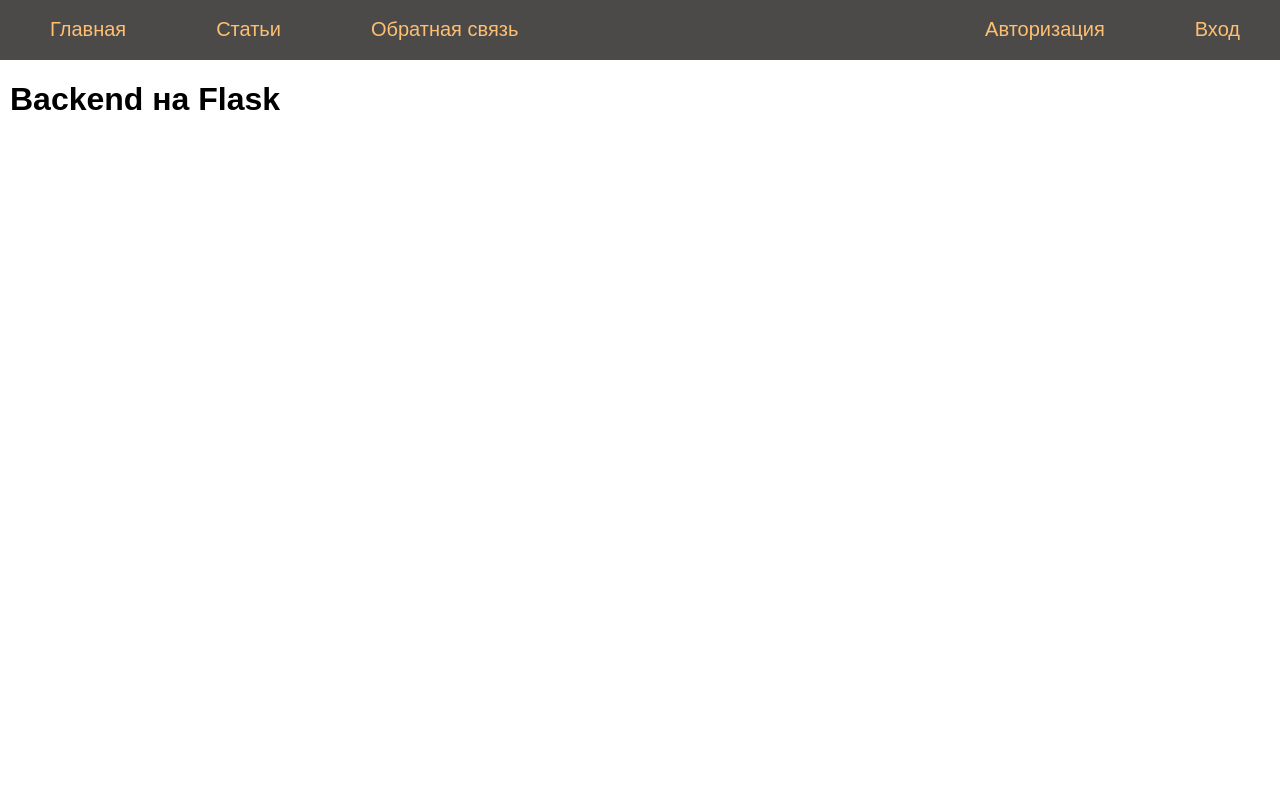
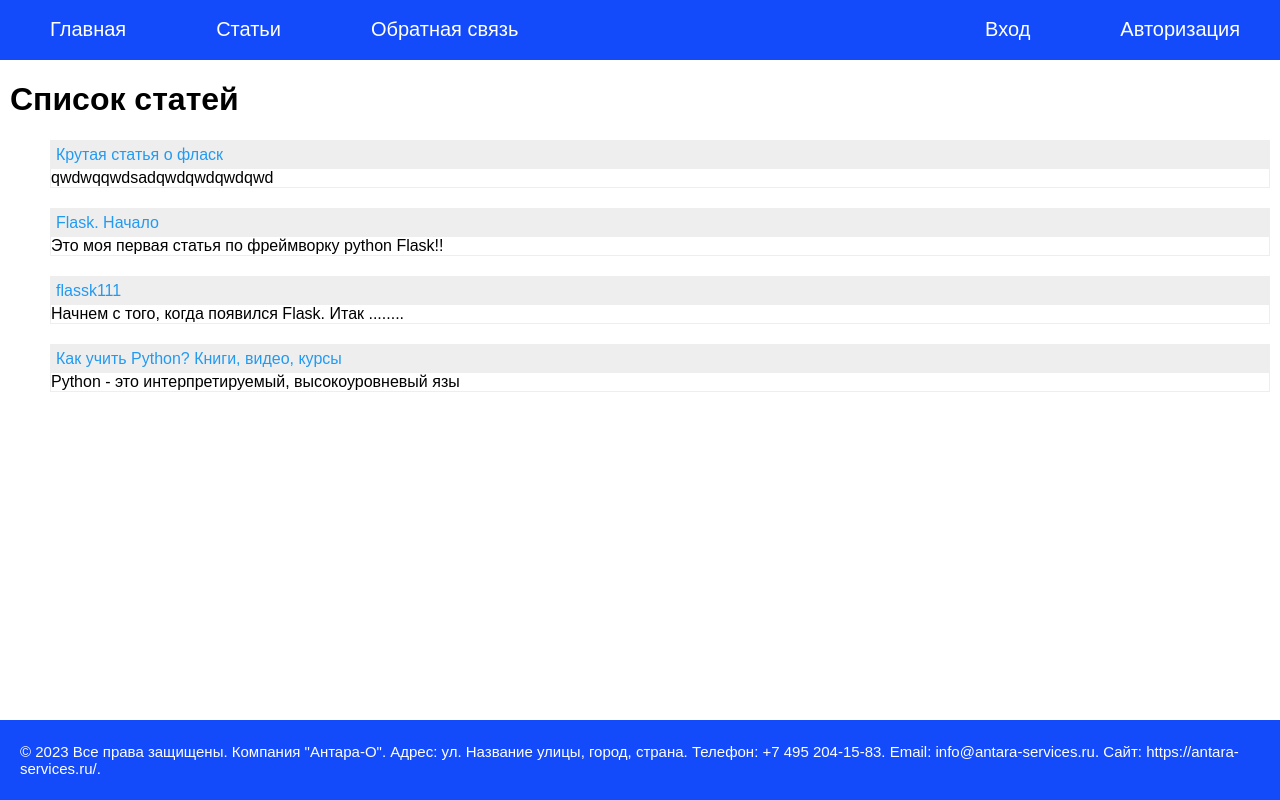
Before and after one commit to Pablosick/Author-corner, a Flask app: page / in a window 1280 px wide. Run offline with Flask 3, Linux system fonts and the light colour scheme; data comes from the database, SQL or seed files in the repository.

Commit message:
add new functional

```diff
--- a/DatabaseMainMenu.py
+++ b/DatabaseMainMenu.py
@@ -1,15 +1,57 @@
-class FDatabase(object):
+import sqlite3
+from typing import List
+from datetime import datetime
+
+
+class FDatabase:
     def __init__(self, db):
         self.__db = db
         self.__cur = db.cursor()
 
-    def getMenu(self):
-        sql = """SELECT * FROM mainmenu"""
+    def get_menu(self, index_list: List[int]) -> List:
         try:
-            self.__cur.execute(sql)
+            get_page_title_data = f"""SELECT * FROM mainmenu WHERE id BETWEEN {index_list[0]} AND {index_list[1]}"""
+            self.__cur.execute(get_page_title_data)
             res = self.__cur.fetchall()
             if res:
                 return res
-        except:
-            print("Ошибки чтения из БД")
+        except sqlite3.Error as e:
+            print(f"Ошибки чтения из БД: {e}")
+
         return []
+
+    def add_post(self, title: str, text: str) -> bool:
+        try:
+            cur_date = str(datetime.now().date())
+            add_post_to_table = f'INSERT INTO posts VALUES (NULL, "{title}", "{text}", "{cur_date}")'
+            self.__cur.execute(add_post_to_table)
+            self.__db.commit()
+        except sqlite3.Error as e:
+            print(f"Ошибка добавление статьи: {e}")
+            return False
+
+        return True
+
+    def get_post(self, name_post: str):
+        try:
+            get_post_from_db = f"SELECT text FROM posts WHERE title='{name_post}' LIMIT 1"
+            self.__cur.execute(get_post_from_db)
+            post = self.__cur.fetchone()
+            if post is not None:
+                return post[0]
+        except sqlite3.Error as e:
+            print(f"Ошибки получения статьи: {e}")
+
+        return False
+
+    def get_all_post(self):
+        try:
+            receive_request_all_posts = "SELECT * FROM POSTS"
+            self.__cur.execute(receive_request_all_posts)
+            result = self.__cur.fetchall()
+            if result:
+                return result
+        except sqlite3.Error as e:
+            print(f"Ошибки получения всех статей: {e}")
+
+        return []
--- a/app.py
+++ b/app.py
@@ -13,6 +13,7 @@ from flask import (
 )
 from DatabaseMainMenu import FDatabase
 
+from uuid import uuid4
 
 # Configuration WSGI-application
 
@@ -24,6 +25,9 @@ SECRET_KEY = os.getenv("SECRET_KEY")
 app = Flask(__name__)
 app.config.from_object(__name__)
 
+# Secret-key for session
+app.config['SECRET_KEY'] = str(uuid4())
+
 app.config.update(dict(DATABASE=os.path.join(app.root_path, "fslite.db")))
 
 
@@ -34,7 +38,7 @@ def connect_db():
 
 
 def create_db():
-    """Вспомогательная функция для создания таблиц БД"""
+    """Вспомогательная функция для создания таблиц БД. Чтение SQL запросов из файла"""
     db = connect_db()
     with app.open_resource("sq_db.sql", mode="r") as f:
         db.cursor().executescript(f.read())
@@ -49,26 +53,15 @@ def get_db():
     return g.link_db
 
 
-menu = [
-    {"name": "Главная", "url": "/"},
-    {"name": "Статьи", "url": "/article-flask"},
-    {"name": "Обратная связь", "url": "/contact"},
-]
-
-reg_a_log = [
-    {"name": "Вход", "url": "/entry-preson"},
-    {"name": "Авторизация", "url": "/login"},
-]
-
-
 @app.route("/")
 def index():
-    print(request.form)
     db = get_db()
     database = FDatabase(db)
     return render_template(
-        "index.html", title="Backend на Flask", menu=database.getMenu(), login=reg_a_log
-    )
+        "index.html", title="Список статей",
+        menu=database.get_menu([1, 3]),
+        login=database.get_menu([4, 5]),
+        posts=database.get_all_post())
 
 
 @app.route("/article-flask", methods=["POST", "GET"])
@@ -78,7 +71,7 @@ def articleFlask():
 
     if request.method == "POST":
         if len(request.form["name"]) > 4 and len(request.form["post"]) > 10:
-            res = database.addPost(request.form["name"], request.form["post"])
+            res = database.add_post(request.form["name"], request.form["post"])
             if not res:
                 flash("Ошибка добавления статьи", category="error")
             else:
@@ -89,14 +82,12 @@ def articleFlask():
     return render_template(
         "add_post.html",
         title="Добавление статьи",
-        menu=database.getMenu(),
-        login=reg_a_log,
+        menu=database.get_menu([1, 3]),
+        login=database.get_menu([4, 5]),
     )
 
 
-@app.route(
-    "/contact", methods=["POST", "GET"]
-)  # Если не указать метод POST, то на кнопку отправить будет ошибка 405. Сервер получает запрос, но не может его реализовать
+@app.route("/contact", methods=["POST", "GET"])  # Если не указать метод POST, то на кнопку отправить будет ошибка 405. Сервер получает запрос, но не может его реализовать
 def contact():
     db = get_db()
     database = FDatabase(db)
@@ -107,7 +98,7 @@ def contact():
             flash("Ошибка отправки", category="error")
 
     return render_template(
-        "contact.html", title="Обратная связь", menu=database.getMenu(), login=reg_a_log
+        "contact.html", title="Обратная связь", menu=database.get_menu([1, 3]), login=database.get_menu([4, 5])
     )
 
 
@@ -115,17 +106,17 @@ def contact():
 def login():
     db = get_db()
     database = FDatabase(db)
-    if "user" in session:
-        return redirect(url_for("profile", username=session["user"]))
+    if "userLogged" in session:
+        return redirect(url_for("profile", username=session["userLogged"]))
     elif (
         request.method == "POST"
         and request.form["username"] == "test"
         and request.form["psw"] == "123"
     ):
-        session["user"] = request.form["username"]  # connect session
-        return redirect(url_for("profile", username=session["user"]))
+        session["userLogged"] = request.form["username"]  # connect session
+        return redirect(url_for("profile", username=session["userLogged"]))
     return render_template(
-        "login.html", title="Авторизация", menu=database.getMenu(), login=reg_a_log
+        "login.html", title="Авторизация", menu=database.get_menu([1, 3]), login=database.get_menu([4, 5])
     )
 
 
@@ -133,13 +124,13 @@ def login():
 def profile(username):
     db = get_db()
     database = FDatabase(db)
-    if "user" not in session or session["user"] != username:
+    if "userLogged" not in session or session["userLogged"] != username:
         abort(401)  # Unauthorized  user (Прерывание запроса)
     return render_template(
         "profile.html",
         title=f"Профиль пользователя {username}",
-        menu=database.getMenu(),
-        login=reg_a_log,
+        menu=database.get_menu([1, 3]),
+        login=database.get_menu([4, 5]),
     )
 
 
@@ -150,9 +141,24 @@ def pageNotFount(error):
     return render_template(
         "page404.html",
         title="Страница не найдена",
-        menu=database.getMenu(),
-        login=reg_a_log,
+        menu=database.get_menu([1, 3]),
+        login=database.get_menu([4, 5]),
     )
+
+
+@app.route("/post/<title_post>")
+def show_post(title_post):
+    db = get_db()
+    database = FDatabase(db)
+    post = database.get_post(title_post)
+    if not post:
+        abort(401)
+    return render_template(
+        "post.html",
+        title=title_post,
+        menu=database.get_menu([1, 3]),
+        login=database.get_menu([4, 5]),
+        post=post)
 
 
 @app.teardown_appcontext
--- a/sq_db.sql
+++ b/sq_db.sql
@@ -8,5 +8,5 @@ CREATE TABLE IF NOT EXISTS posts (
 id integer PRIMARY KEY AUTOINCREMENT,
 title text NOT NULL,
 text text NOT NULL,
-time integer NOT NULL
+date text NOT NULL
 );
--- a/static/css/styles.css
+++ b/static/css/styles.css
@@ -8,7 +8,7 @@ html, body{
 
 
 a {
-	color: #fa8900;
+	color: #229af1;
 	text-decoration: none;
 }
 
@@ -24,11 +24,10 @@ a:hover {
 
 ul.mainmenu {
 	list-style: none;
-	background: #494847fc;
+	background: #134afa;
 	height: 60px;
 	margin: 0;
 	padding: 0;
-	color: #c97207;
 	font-size: 20px;
 	overflow : hidden;
 }
@@ -45,12 +44,12 @@ ul.mainmenu li.last {
 }
 
 ul.mainmenu li a{
-	color: #fdc073;
+	color: #ffffff;
 	text-decoration: none;
 }
 
 ul.mainmenu li a:hover {
-	color: #FDA83D;
+	color: #8ee0e5;
 }
 
 ul.mainmenu li.log{
@@ -59,12 +58,12 @@ ul.mainmenu li.log{
 }
 
 ul.mainmenu li.log a{
-	color: #fdc073;
+	color: #ffffff;
 	text-decoration: none;
 }
 
 ul.mainmenu li.log a:hover {
-	color: #FDA83D;
+	color: #8ee0e5;
 }
 
 div.content {
@@ -96,3 +95,46 @@ div.content {
 	border: 1px solid #990606;
 	background: #f7363d
 }
+
+.footer {
+    display: flex;
+    align-items: center;
+    position: absolute;
+    background: #134afa;
+    position: absolute;
+    left: 0;
+    bottom: 0;
+    width: 100%;
+    height: 80px;
+
+}
+
+.text_for_footer {
+    color: #ffffff;
+    font-family: 'Arial';
+    font-size: 15px;
+    padding: 10px 20px;
+}
+
+ul.list-posts {
+    list-style: none;
+    margin: 0;
+    padding: 0
+    max-width: 600px;
+}
+
+ul.list-posts li {
+    margin: 20px 0 0 0;
+    border: 1px solid #eee;
+}
+
+ul.list-posts .title {
+    margin: 0;
+    padding: 5px;
+    background: #eee;
+}
+
+ul.list-posts .announce {
+    margin: 0;
+    padding: 10px, 5px, 10px, 5px;
+}
--- a/templates/add_post.html
+++ b/templates/add_post.html
@@ -8,7 +8,7 @@
 <form action="{{ url_for('articleFlask') }}" method="post" class="form-contract">
     <p><label>Название статьи: </label><input type="text" name="name" value="" required />
     <p><label>Текст статьи: </label>
-    <p><textarea name =post rows=7 cols=40></textarea>
-    <p><input type="submit" value="Добавить">
+    <p><textarea name="post" rows=7 cols=40></textarea>
+    <p><input type="submit" value="Добавить" />
     </form>
-    {% endblock %}
+{% endblock %}
--- a/templates/index.html
+++ b/templates/index.html
@@ -18,7 +18,7 @@
 <li><a href="{{m.url}}">{{m.title}}</a></li>
 	{% endfor -%}
 	{% for n in login -%}
-<li class="log"><a href="{{n.url}}">{{n.name}}</a></li>
+<li class="log"><a href="{{n.url}}">{{n.title}}</a></li>
 	{% endfor -%}
 </ul>
 	{% endblock mainmenu -%}
@@ -29,7 +29,19 @@
 	{% else %}
 <h1>Про Flask</h1>
 	{% endif -%}
+	<ul class="list-posts">
+		{% for p in posts %}
+		<li>
+			<p class="title"><a href="{{ url_for('show_post',  title_post=p['title'])}}">{{p["title"]}}</a></p>
+			<p class="announce">{{p["text"][:50]}}</p>
+		</li>
+		{% endfor %}
+	</ul>
 {% endblock -%}
 </div>
 </body>
+<div class="footer">
+	<span class="text_for_footer">© 2023 Все права защищены. Компания "Антара-О".
+		Адрес: ул. Название улицы, город, страна. Телефон: +7 495 204-15-83. Email: info@antara-services.ru. Сайт: https://antara-services.ru/.</span>
+</div>
 </html>
--- /dev/null
+++ b/templates/post.html
@@ -0,0 +1,6 @@
+{% extends 'index.html' %}
+
+{% block content %}
+{{ super()}}
+{{ post }}
+{% endblock %}
```
Also changed, not shown: fslite.db.
